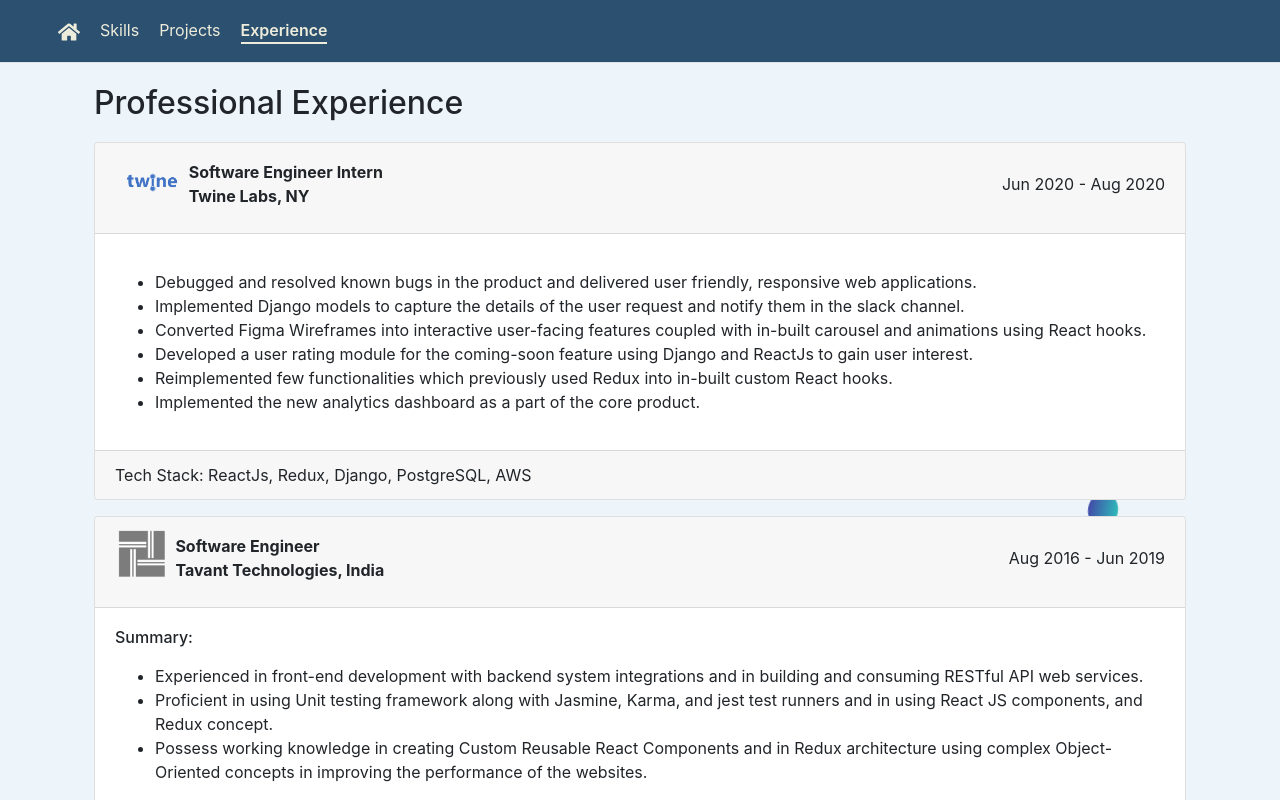
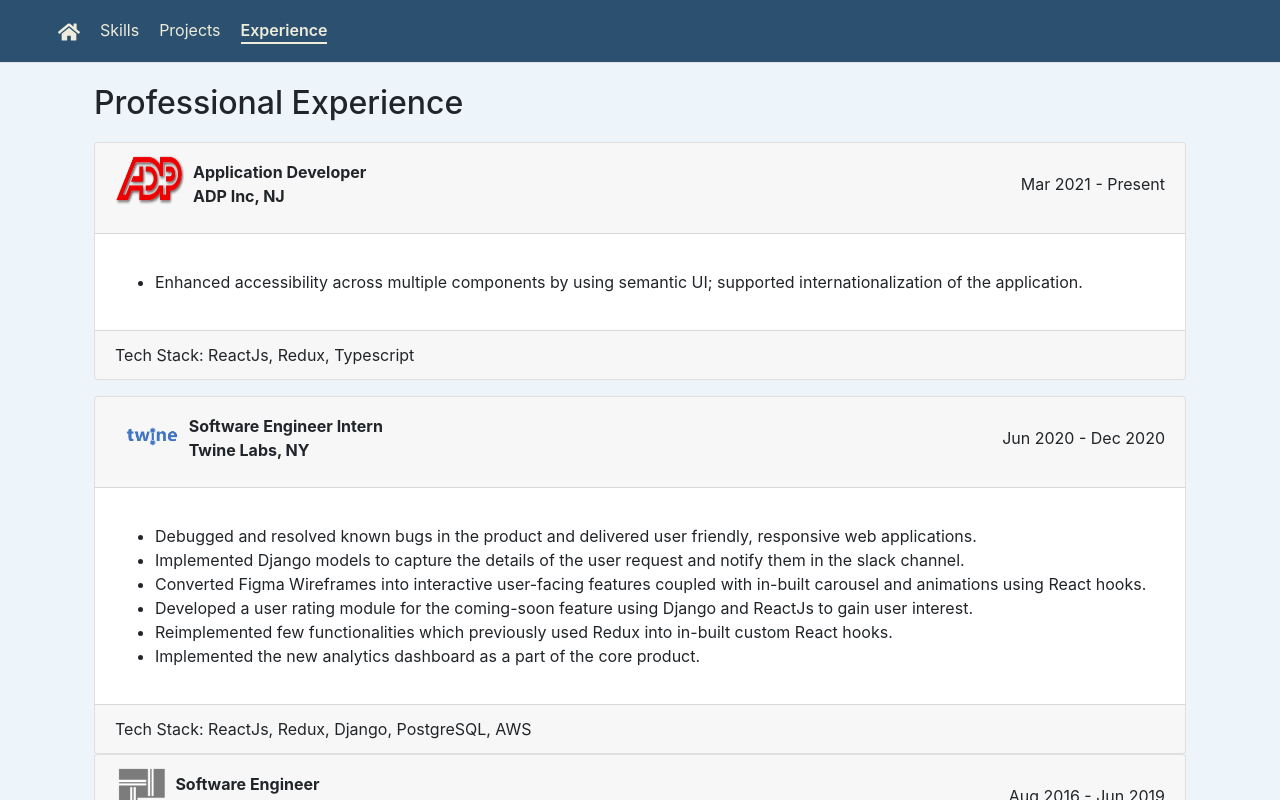
Before and after one commit to prakhathi-m/portfolio, a React (Create React App) app: page / in a window 1280 px wide. Both pictures are taken after a click on the item "Experience". Shown: the top 800 px of the page. Built offline with nearby package versions, Linux system fonts and the light colour scheme.

Commit message:
Add new work experience

```diff
--- a/src/components/Experience.js
+++ b/src/components/Experience.js
@@ -4,8 +4,41 @@
   return (
     <section className="section professional-exp p-4">
       <h2>Professional Experience</h2>
+      <div className="card mb-3">
+        <div className="card-header d-flex">
+          <a href="http://www.adp.com/" target="blank">
+            <figure>
+              <img
+                src={require("../assets/adp-logo.png")}
+                height={50}
+                width={70}
+                alt="..."
+              />
+            </figure>
+          </a>
 
-      <div className="card mb-3">
+          <div className="d-flex flex-grow-1 ml-2 justify-content-between align-items-center">
+            <label>
+              <b>
+               Application Developer <br /> ADP Inc, NJ
+              </b>
+            </label>
+            <label>Mar 2021 - Present</label>
+          </div>
+        </div>
+        <div className="card-body">
+          <ul className="py-3 m-0">
+            <li>
+              Enhanced accessibility across multiple components by using semantic UI; supported internationalization of the application.
+            </li>
+
+          </ul>
+        </div>
+        <div className="card-footer">
+          Tech Stack: ReactJs, Redux, Typescript
+        </div>
+      </div>
+      <div className="card">
         <div className="card-header d-flex">
           <a href="http://www.twinelabs.com/" target="blank">
             <figure>
@@ -23,7 +56,7 @@
                 Software Engineer Intern <br /> Twine Labs, NY
               </b>
             </label>
-            <label>Jun 2020 - Aug 2020</label>
+            <label>Jun 2020 - Dec 2020</label>
           </div>
         </div>
         <div className="card-body">
```
Also changed, not shown: src/assets/adp-logo.png (added), 1 other file (tests, documents, lock files or other folders).
